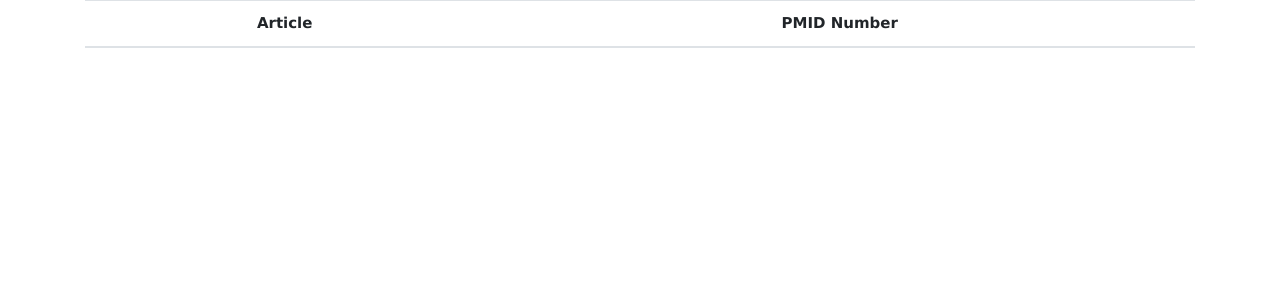
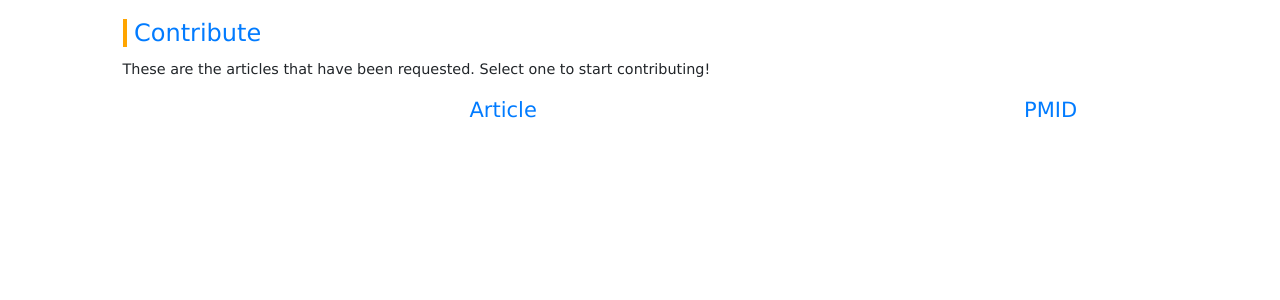
Before and after one commit to dcyphr/dcyphr-app, a Flask app: page /tasks in a window 1280 px wide. Shown: the part 64-364 px from the top of the page. Run offline with Flask 2, Linux system fonts and the light colour scheme; a user stored in the database is signed in; data that the repository does not hold is empty; some libraries are stand-ins or nearby versions.

Commit message:
UI fixes in prep for launch

```diff
--- a/application.py
+++ b/application.py
@@ -41,26 +41,27 @@
 # Displays articles by recency of completion and displays only the article title and author as a link to the page that contains the actual summary
 @app.route("/browse", methods=["GET", "POST"])
 def browse():
-    # Selects doi so we know where to route people when they click on the article link
+    if request.method == "GET":
+        # Selects doi so we know where to route people when they click on the article link
 
-    # Creates an array of links to route people to that corresponds to what people click on
-    links = []
+        # Creates an array of links to route people to that corresponds to what people click on
+        links = []
+        summaries = db.execute(
+            "SELECT summary.likes, article, username, users.id, doi, summary.summary FROM summary JOIN users ON summary.user_id = users.id WHERE summary.done = CAST(1 AS BIT);")
+        # Displays preview information about articles
+        for i in range(len(summaries)):
+            links.append("read/{0}".format(summaries[i]["doi"]))
 
-    # Displays preview information about articles
-    summaries = db.execute(
-        "SELECT article, username, users.id, doi, summary.summary FROM summary JOIN users ON summary.user_id = users.id WHERE summary.done = CAST(1 AS BIT);")
-    for i in range(len(summaries)):
-        links.append("read/{0}".format(summaries[i]["doi"]))
-    # Gets length because there is no len function in jinja
-    length = len(summaries)
-    if length == 0:
-        p = "No summaries to show. Please contribute."
-        return render_template("browse.html", summaries=summaries, links=links, length=length, p=p)
-    else:
-        soup = []
-        for i in range(len(summaries)):
-            soup.append(BeautifulSoup(summaries[i]["summary"], features = "html5lib").get_text()[0:100])
-        return render_template("browse.html", summaries=summaries, links=links, length=length, preview=soup)
+        # Gets length because there is no len function in jinja
+        length = len(summaries)
+        if length == 0:
+            p = "No summaries to show. Please contribute."
+            return render_template("browse.html", summaries=summaries, links=links, length=length, p=p)
+        else:
+            soup = []
+            for i in range(len(summaries)):
+                soup.append(BeautifulSoup(summaries[i]["summary"], features = "html5lib").get_text()[0:100])
+            return render_template("browse.html", summaries=summaries, links=links, length=length, preview=soup)
 
 # This route displays the summaries to the people
 # Note that there is a variable in the route to specify what article they are looking at
--- a/static/styles.css
+++ b/static/styles.css
@@ -110,6 +110,10 @@ dl:nth-of-type(odd) {
     background: #fafafa;
 }
 
+.contributeTable:nth-of-type(even) {
+    background: #f2f2f2;
+}
+
 /*#searchbar {*/
 /*    background: white;*/
 /*    background: -webkit-linear-gradient(to bottom, #a3e9ff, #FFFFFF);*/
--- a/templates/login.html
+++ b/templates/login.html
@@ -5,6 +5,9 @@
 {% endblock %}
 
 {% block main %}
+<div style="padding: 80px">
+    <b style="color: DodgerBlue">Welcome back dcyphr-r!</b>
+    <br>
 <br>
     <form action="/login" method="post">
         <div class="form-group">
@@ -15,4 +18,5 @@
         </div>
         <button class="btn btn-primary" type="submit">Log In</button>
     </form>
+</div>
 {% endblock %}
--- a/templates/register.html
+++ b/templates/register.html
@@ -6,11 +6,14 @@ Register
 
 
 {% block main %}
+<br>
+<br>
+<p><b style="color: DodgerBlue">Sign up to join the movement to decentralize scientific knowledge!</b></p>
 <form action="/register" method="POST">
     <br>
     <input type="text" class="form-control" name="username" placeholder="username">
     <p></p>
-    <p>Please enter Yale email only.</p>
+    <p style="color: DodgerBlue">Please enter Yale email only.</p>
     <input type="text" class="form-control" name="email" placeholder="email">
     <p></p>
     <input type="text" class="form-control" name="password" placeholder="password">
--- a/templates/tasks.html
+++ b/templates/tasks.html
@@ -4,20 +4,31 @@
     Tasks
 {% endblock %}
 {% block main %}
-<div class="container">
-<table class="table table-striped">
+<div class="container mt-3">
+    <div class="text-left pl-3" style="font-size: 1.6em">
+        <div class="d-inline ml-4" style="border-left: 4px solid orange;"></div>
+        <div class="d-inline ml-2" style="color: #017bff">Contribute</div>
+        <p class="ml-4 mt-2" style="font-size: 0.6em">These are the articles that have been requested. Select one to start contributing! </p>
+    </div>
+    <div class="px-4">
+        <table class="table table-striped contributeTable">
             <thead>
-                <th>Article</th>
-                <th>PMID Number</th>
+                <div class="row">
+                    <div class="col" style="font-size: 1.4em; color: #017bff"> Article</div>
+                    <div class="col-3" style="font-size: 1.4em; color: #017bff">PMID</div>
+                </div>
+                <!--<th style="color: DodgerBlue">Article</th>-->
+                <!--<th style="color: DodgerBlue">PMID Number</th>-->
             </thead>
             {% for i in range(length) %}
-            <tr>
-                <td><a href="/edit/{{ tasks[i]['doi'] }}">{{ tasks[i]["article"] }}</a></td>
-                <td>{{ tasks[i]["doi"] }}</td>
+            <tr class="">
+                <div class=" border-top border-bottom row contributeTable" style="line-height: 40px" >
+                    <div class="col" style="font-size: 1em"><a href="/edit/{{ tasks[i]['doi'] }}">{{ tasks[i]["article"] }}</a></div>
+                    <div class="col-3" style="font-size: 1em">{{ tasks[i]["doi"] }}</div>
+                </div>
             </tr>
             {% endfor %}
         </table>
-
-
+    </div>
 </div>
 {% endblock %}
```
Also changed, not shown: templates/browse.html (+18 -3 lines), templates/index.html (+10 -10 lines), nvision.db.
